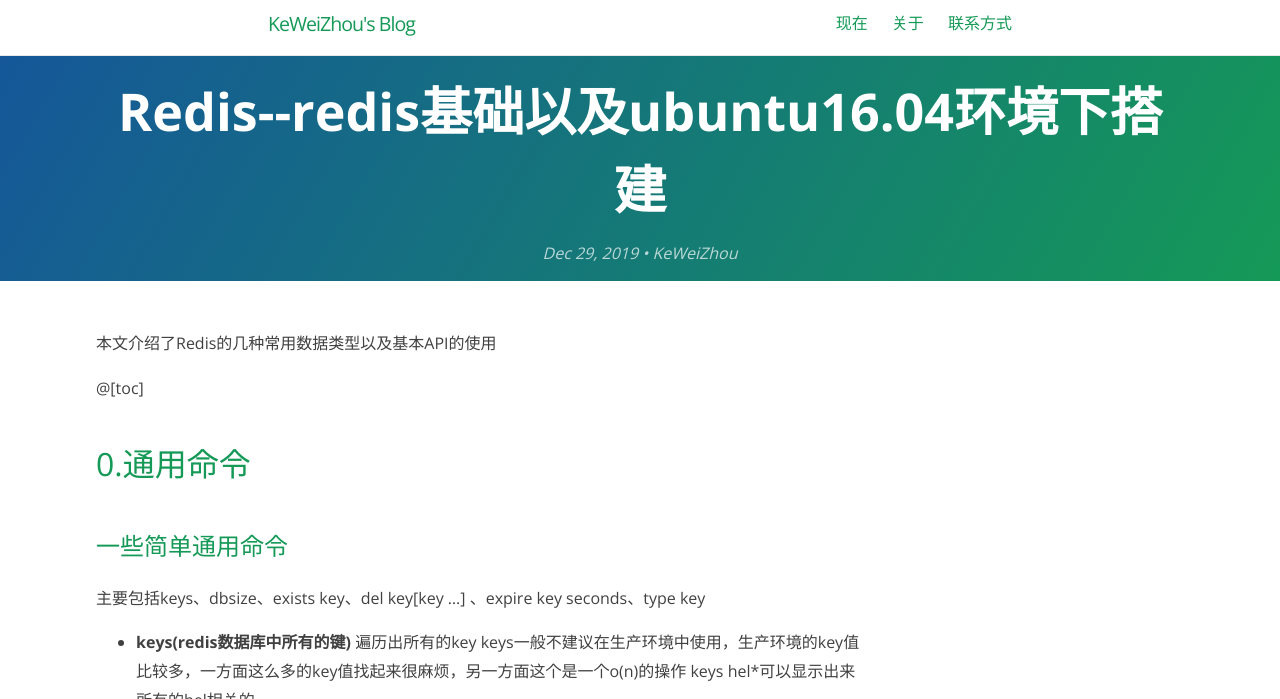
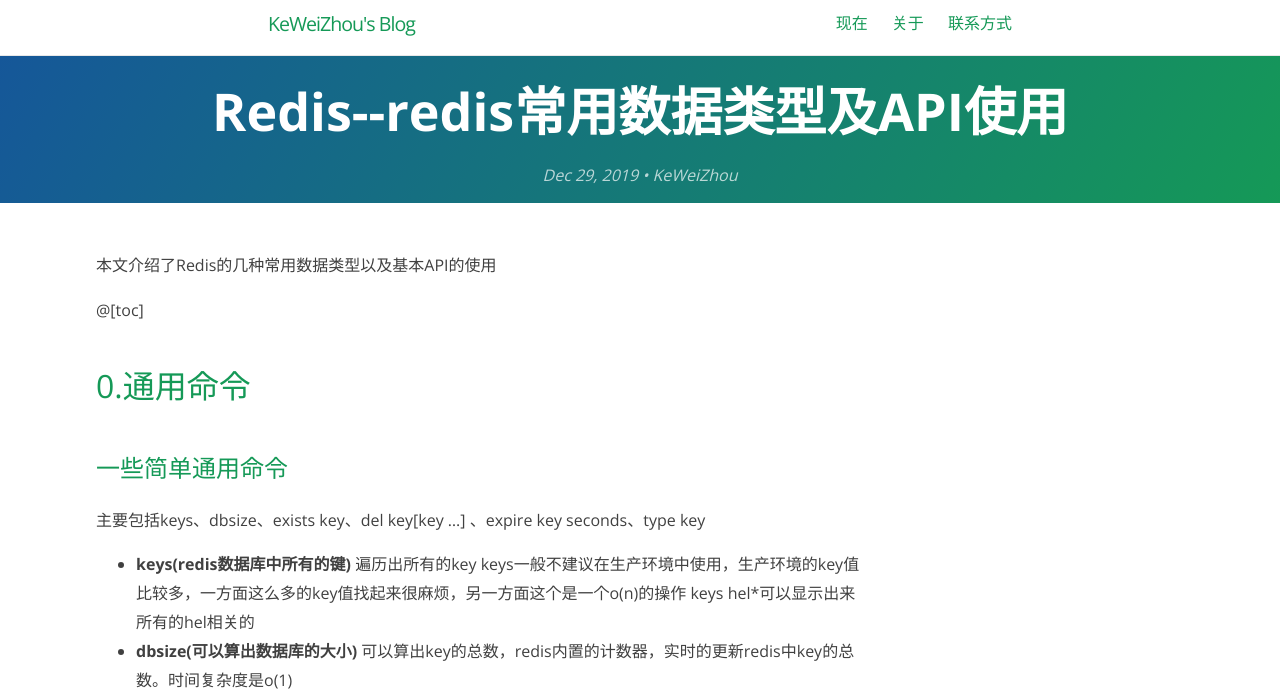
Before and after one commit to nuptkwz/blog, a Jekyll site: the page built from _posts/redis/2019-12-29-Redis-redis常用数据类型及API使用 .md, in a window 1280 px wide and 900 px high, cut to the strip 0-699 px from the top of the window. Built offline with Jekyll 4.4.1, drawn with Linux system fonts in a browser that asks for light colours.

```diff
--- a/_posts/redis/2019-12-29-Redis-redis常用数据类型及API使用 .md
+++ b/_posts/redis/2019-12-29-Redis-redis常用数据类型及API使用 .md
@@ -1,6 +1,6 @@
 ---
 layout: post
-title: "Redis--redis基础以及ubuntu16.04环境下搭建"
+title: "Redis--redis常用数据类型及API使用"
 category: 'Redis'
 ---
 
```
